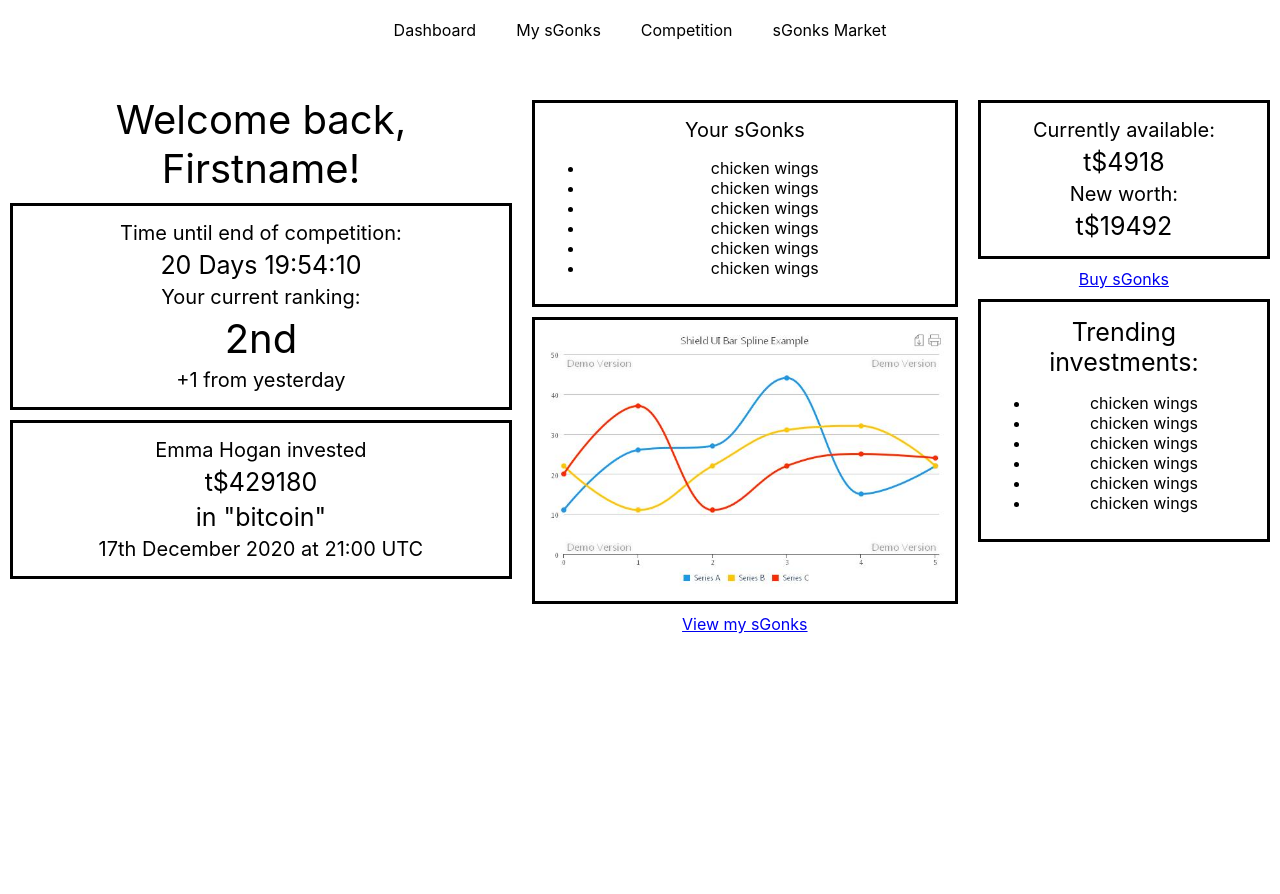
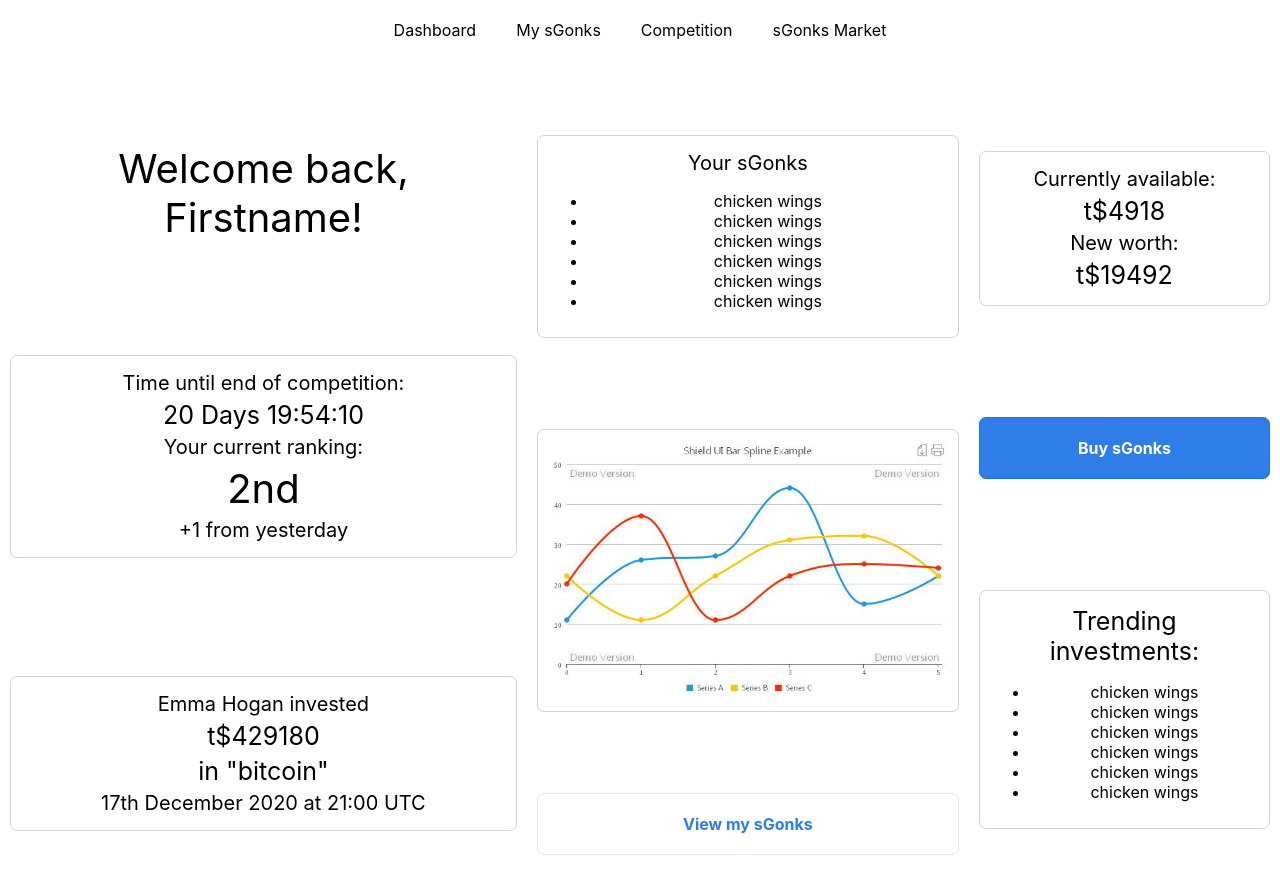
Before and after one commit to googleinterns/sgonks, a React (Create React App) app in the folder portfolio/frontend/: page /sgonks-platform in a window 1280 px wide. Shown: the top 894 px of the page. Before the commit the page ends 800 px from the top, so only its background shows below. Built offline with nearby package versions, Linux system fonts and the light colour scheme.

Commit message:
Amend styling of buttons on dashboard

```diff
--- a/portfolio/frontend/src/containers/SGonksPlatform/Dashboard/Dashboard.module.css
+++ b/portfolio/frontend/src/containers/SGonksPlatform/Dashboard/Dashboard.module.css
@@ -6,13 +6,19 @@
 
 .Box {
     padding: 10px;
-    border-style: solid;
+    border: solid 1px lightgray;
     margin-top: 10px;
     margin-bottom: 10px;
+    border-radius: 7px;
+
 }
 
 .Column {
     padding: 10px;
+    height: 800px;
+    display: flex;
+    flex-direction: column;
+    justify-content: space-around;
 }
 
 .BigFont {
@@ -38,3 +44,24 @@
 p {
     margin: 5px;
 }
+
+.ViewSGonksNav {
+    padding-top: 20px;
+    height: 40px;
+    border: solid 1px #E9E9E9;
+    text-decoration: none;
+    font-weight: bold;
+    color: #2F7DE7;
+    border-radius: 7px;
+}
+
+.BuySGonksNav {
+    padding-top: 20px;
+    height: 40px;
+    border: solid 1px #1A73E8;
+    background-color: #2F7DE7;
+    text-decoration: none;
+    font-weight: bold;
+    border-radius: 7px;
+    color: white;
+}
```
